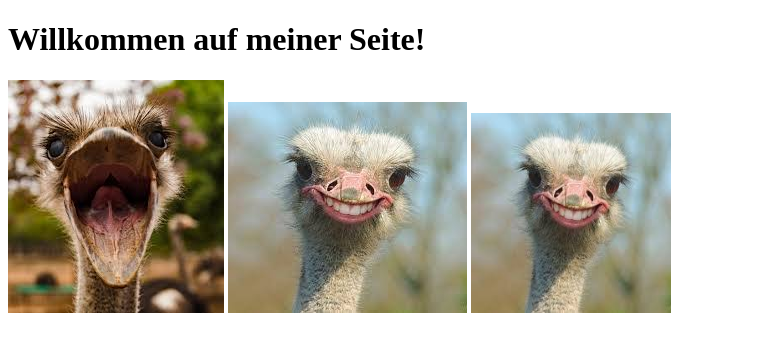
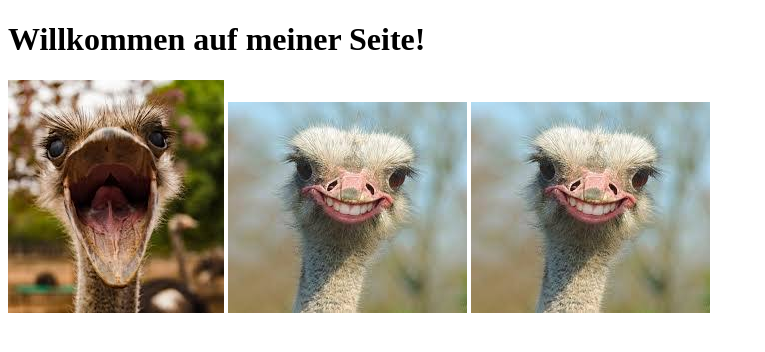
Before and after one commit to serviceanalyticssucks/forfunpage, a plain HTML site: page index.html in a window 1280 px wide. Shown: the whole page, without its empty margins (0-765 px from the left). Drawn offline with Linux system fonts and the light colour scheme.

Commit message:
Update index.html

```diff
--- a/index.html
+++ b/index.html
@@ -12,8 +12,7 @@
 
  <img src="strauss2.jpg" alt="Selfhtml">
  <a href="https://drive.google.com/file/d/1xmb5G3yx-yEm8mZPcBA9FQ0dZitPcSVx/view?usp=sharing">
-<img src="strauss2.jpg" style="width:200px;height:200px;">
-</a>
+<img src="strauss2.jpg"/></a>
  </p>
 
 
```
